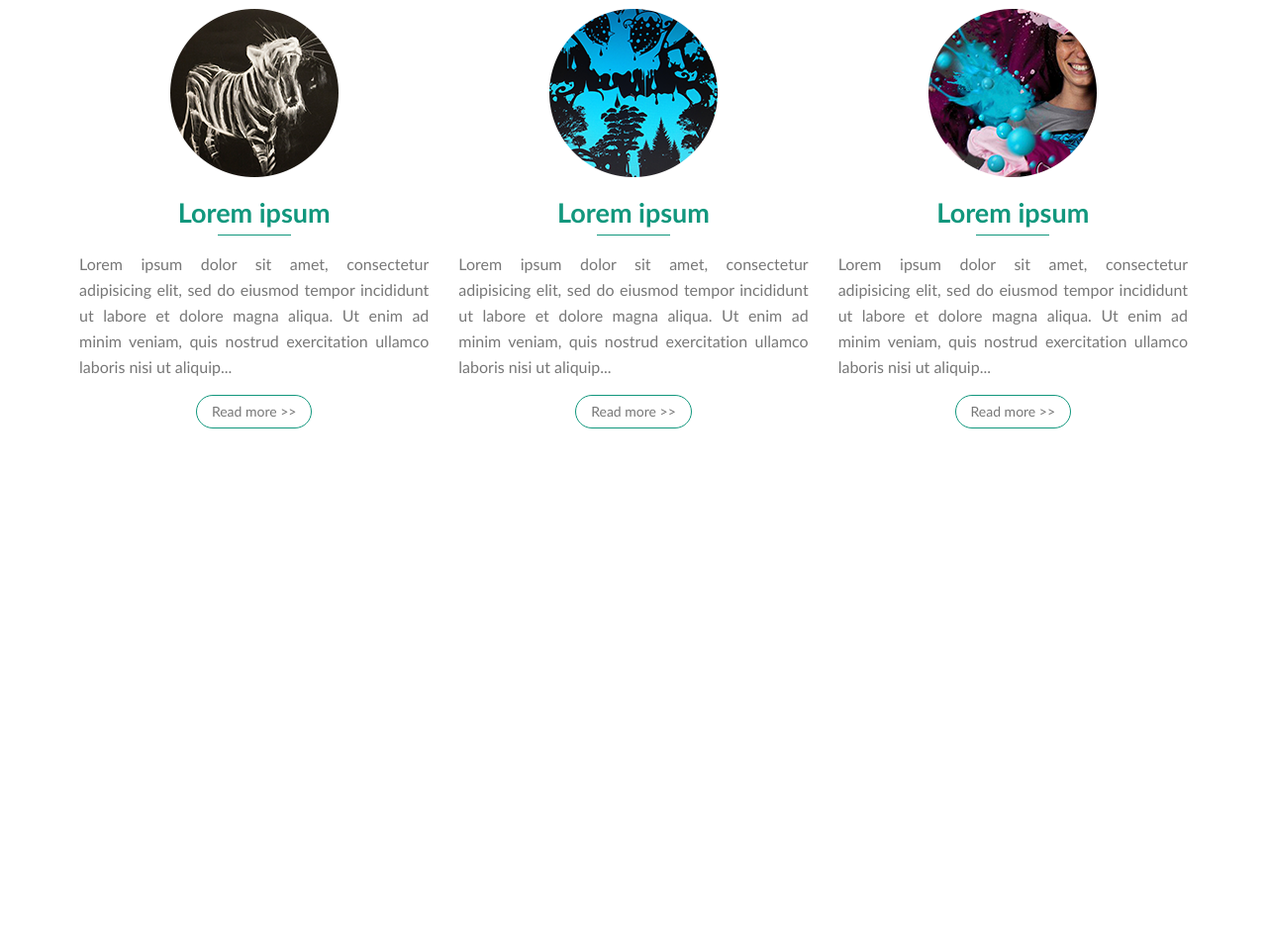
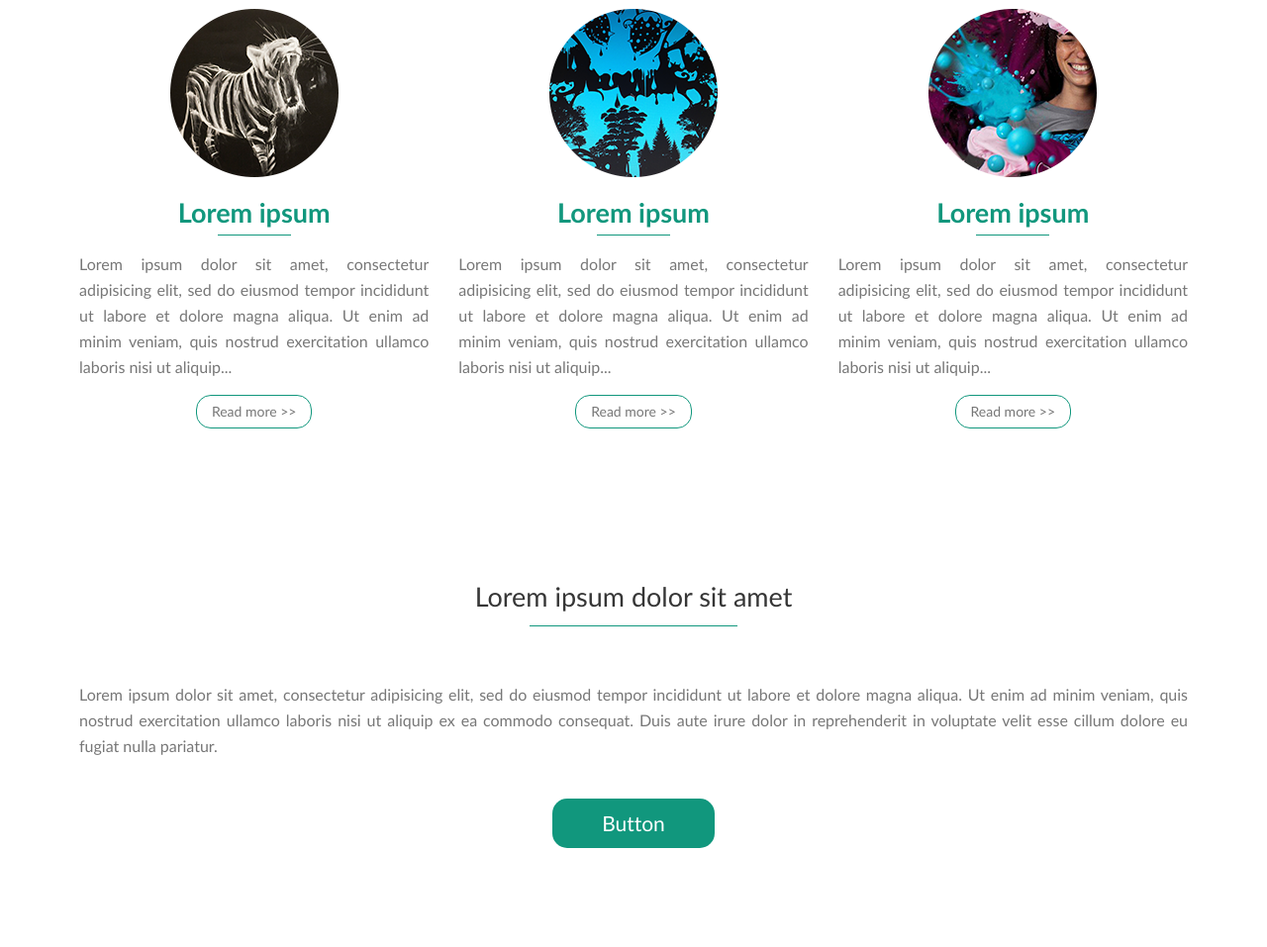
Before and after one commit to anastasiamelnyk/simple-landing-page, a website: page src/index.html in a window 1280 px wide. Shown: the part 2913-3870 px from the top of the page at 99% size. Before the commit the page ends 3426 px from the top, so only its background shows below. Drawn offline with nearby package versions, Linux system fonts and the light colour scheme; files that its build step writes are made by us from their sources; files whose address does not match are found by name.

Commit message:
1 column section is done

```diff
--- a/src/index.html
+++ b/src/index.html
@@ -165,8 +165,17 @@
     </section>
 
 
-
-
+    <section class="section-1col container">
+      <h2 class="section-1col__heading heading heading--dark">Lorem ipsum dolor sit amet</h2>
+      <p class="section-1col__text">
+        Lorem ipsum dolor sit amet, consectetur adipisicing elit, sed do eiusmod
+        tempor incididunt ut labore et dolore magna aliqua. Ut enim ad minim veniam,
+        quis nostrud exercitation ullamco laboris nisi ut aliquip ex ea commodo
+        consequat. Duis aute irure dolor in reprehenderit in voluptate velit esse
+        cillum dolore eu fugiat nulla pariatur.
+      </p>
+      <button class="section-1col__button button button--big">Button</button>
+    </section>
   </main>
 
 
--- a/src/style/components/_button.scss
+++ b/src/style/components/_button.scss
@@ -2,8 +2,9 @@
   @include button-reset();
   @include link-reset();
   display: inline-block;
-  border-radius: 20px;
+  border-radius: 15px;
   font-family: $lato;
+  cursor: pointer;
 }
 
 .button--small {
@@ -21,3 +22,18 @@
     background-color: desaturate(map-get($colors, cta-color), 50%);
   }
 }
+
+.button--big {
+  font-size: 21px;
+  line-height: 36px;
+  color: map-get($colors, white);
+  padding: 7px 50px;
+  background-color: map-get($colors, cta-color);
+  transition: background-color .3s;
+  &:hover {
+    background-color: darken(map-get($colors, cta-color), 10%);
+  }
+  &:active {
+    background-color: map-get($font-colors, basic);
+  }
+}
--- /dev/null
+++ b/src/style/layout/_section-1col.scss
@@ -0,0 +1,19 @@
+.section-1col {
+  padding-top: 70px;
+  padding-bottom: 100px;
+  text-align: center;
+}
+
+.section-1col__heading,
+.section-1col__text { margin-bottom: 40px; }
+
+.section-1col__text { text-align: justify; }
+
+@media (max-width: map-get($breaks, m)) {
+  .section-1col {
+    padding-top: 50px;
+    padding-bottom: 80px;
+  }
+  .section-1col__heading,
+  .section-1col__text { margin-bottom: 30px; }
+}
--- a/src/style/style.scss
+++ b/src/style/style.scss
@@ -17,4 +17,5 @@
 @import 'layout/header';
 @import 'layout/section-2cols';
 @import 'layout/section-3cols';
+@import 'layout/section-1col';
 @import 'layout/footer';
```
